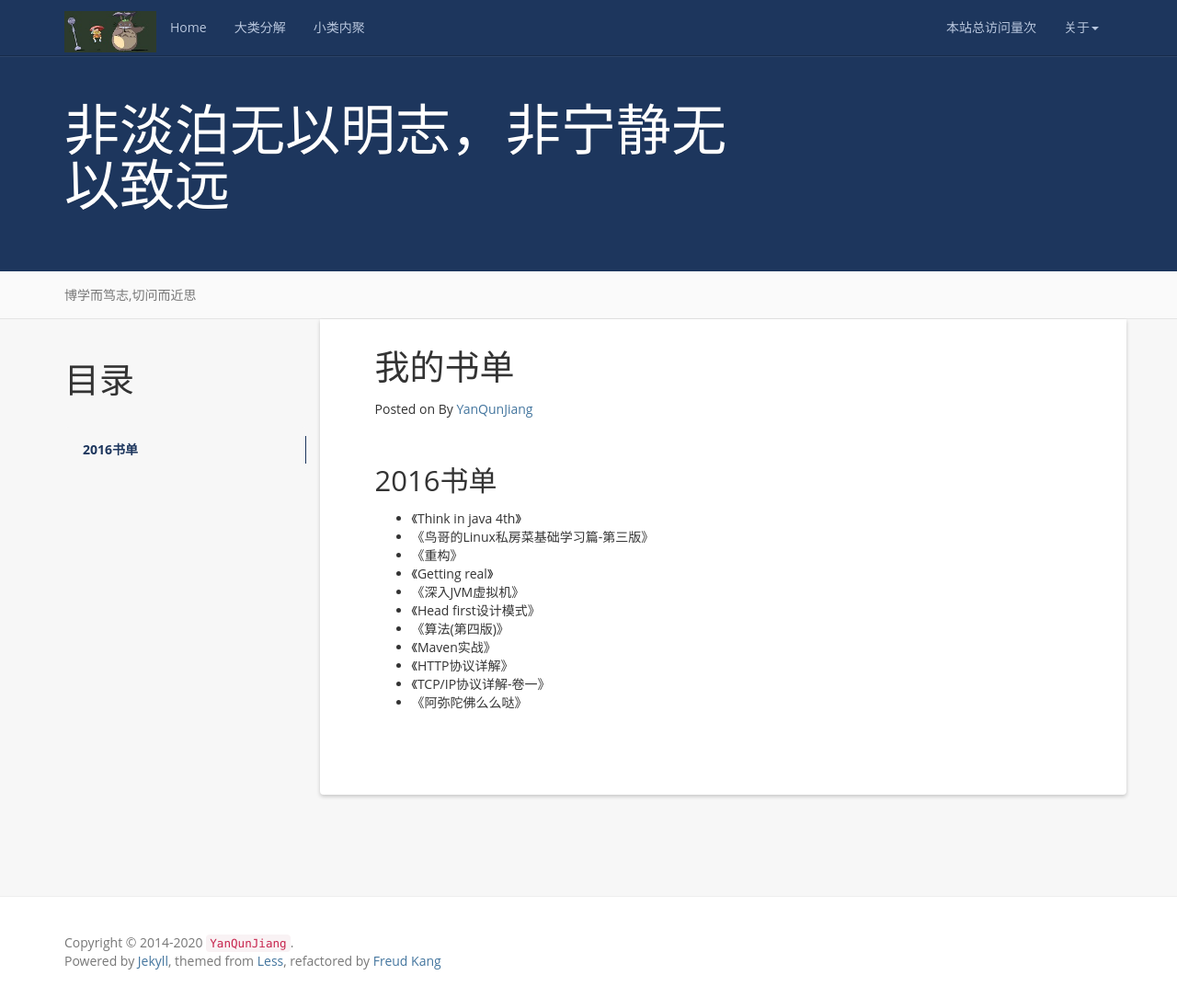
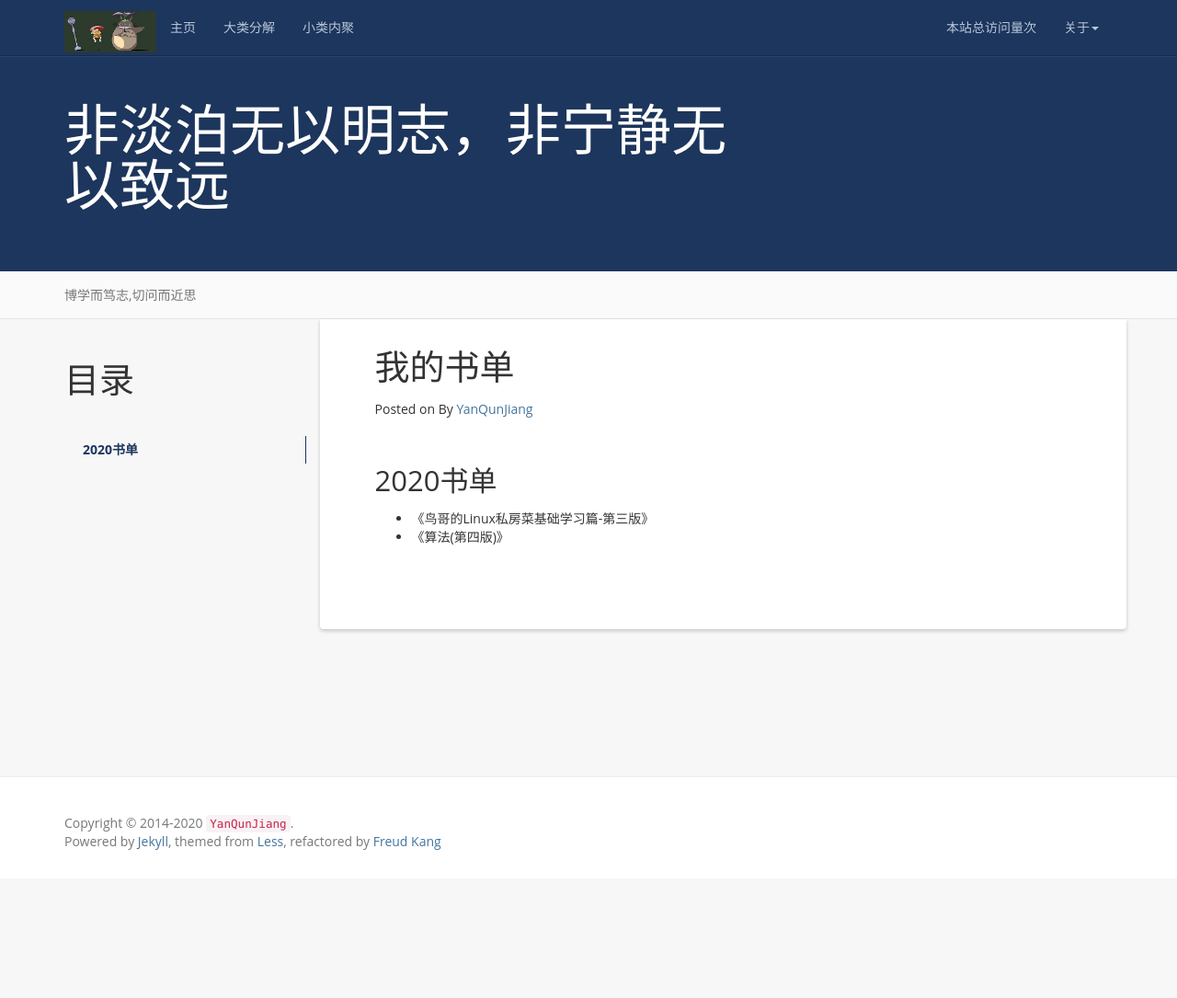
Before and after one commit to Elvira521feng/YanQunJiang.github.io, a Jekyll site: the page built from books.md, in a window 1280 px wide and 1085 px high. Shown: the whole window at 92% size. Built offline with Jekyll 4.4.1, drawn with Linux system fonts in a browser that asks for light colours; nearby versions of some CDN libraries; a script that is not in the unit is left out; comment, search, counter and statistics services are not loaded.

Commit message:
1.将头部英文转成中文 2.修改书单页面

```diff
--- a/_includes/header.html
+++ b/_includes/header.html
@@ -13,7 +13,7 @@
     <nav class="collapse navbar-collapse bs-navbar-collapse" role="navigation">
       <ul class="nav navbar-nav">
         <li>
-          <a href="{{ '/' | prepend: site.baseurl }}">Home</a>
+          <a href="{{ '/' | prepend: site.baseurl }}">主页</a>
         </li>
         <li>
           <a href="{{ '/categories/' | prepend: site.baseurl }}">大类分解</a>
--- a/books.md
+++ b/books.md
@@ -8,17 +8,8 @@ permalink: /books/
 {:toc}
 
 
-2016书单
+2020书单
 -----------------------------------------------------------------
 
-+ 《Think in java 4th》
 + 《鸟哥的Linux私房菜基础学习篇-第三版》
-+ 《重构》
-+ 《Getting real》
-+ 《深入JVM虚拟机》
-+ 《Head first设计模式》
 + 《算法(第四版)》
-+ 《Maven实战》
-+ 《HTTP协议详解》
-+ 《TCP/IP协议详解-卷一》
-+ 《阿弥陀佛么么哒》
```
